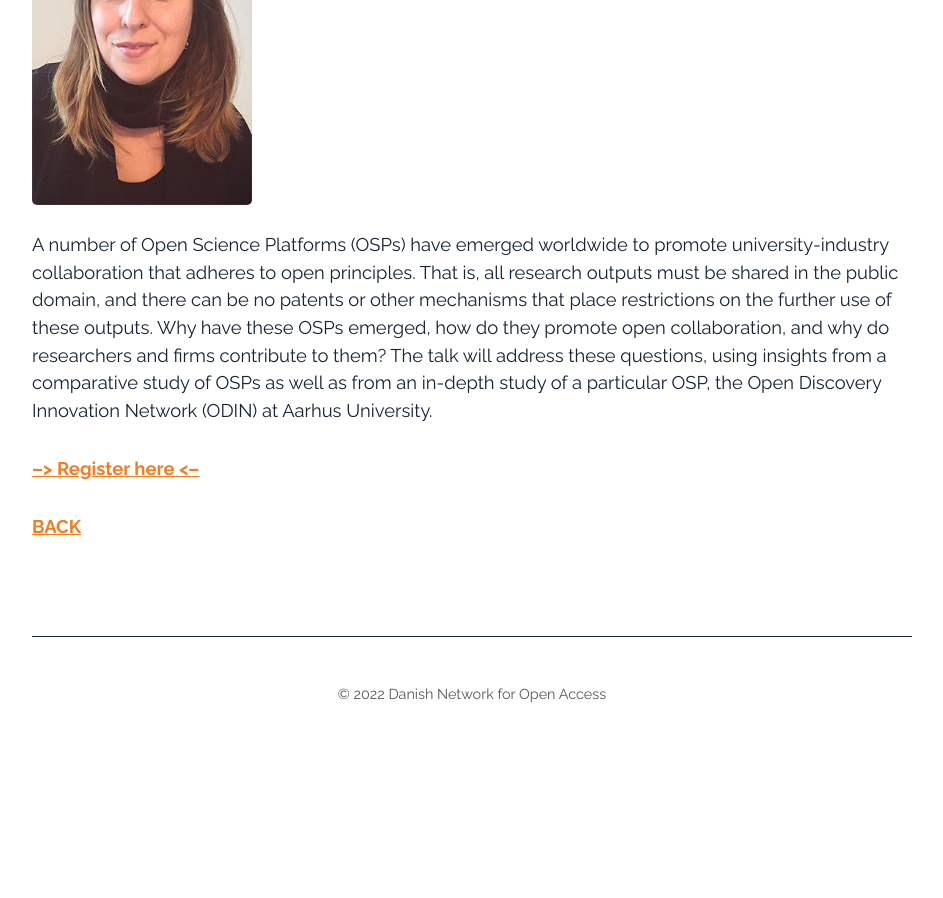
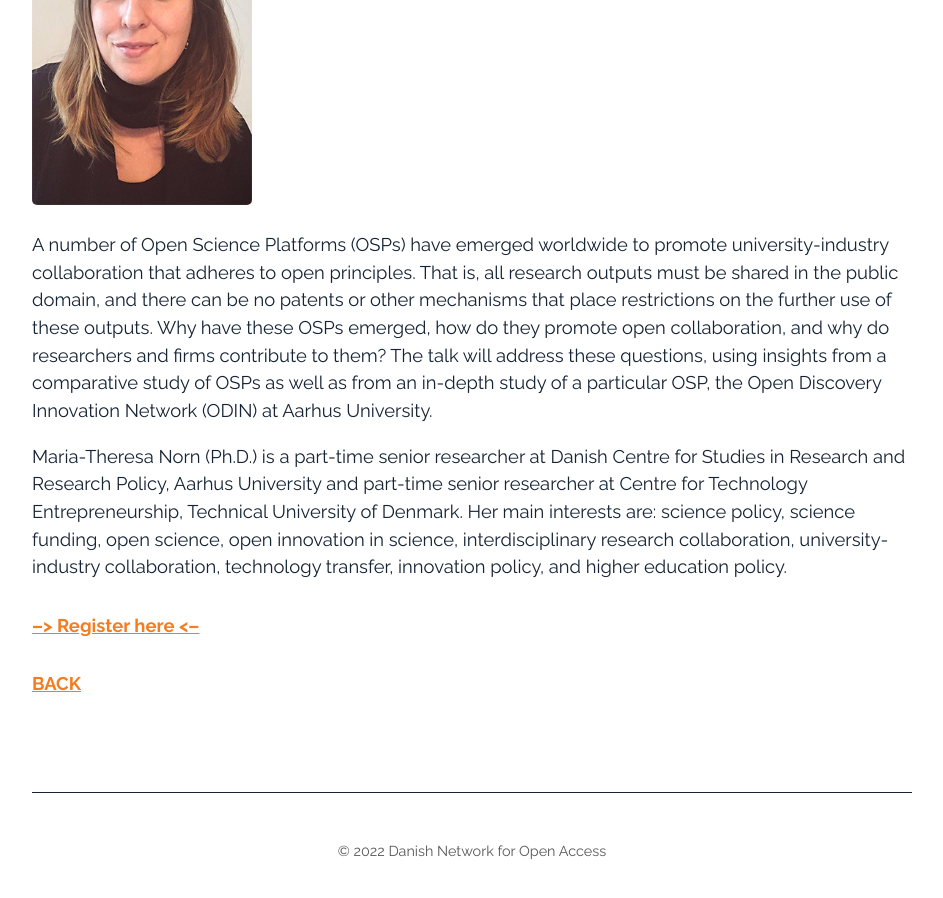
Before and after one commit to openaccess-dk/openaccess-dk.github.io, a Jekyll site: the page built from 01_wednesday.md, in a window 1280 px wide and 900 px high, scrolled down 646 px. Shown: the whole window, without its empty margins (168-1111 px from the left). Built offline with Jekyll 4.4.1, drawn with Linux system fonts in a browser that asks for light colours; before the commit the page ends 1389 px from its top, so only the background shows below that.

Commit message:
Update 01_wednesday.md

```diff
--- a/01_wednesday.md
+++ b/01_wednesday.md
@@ -12,6 +12,9 @@ layout: default
 
 A number of Open Science Platforms (OSPs) have emerged worldwide to promote university-industry collaboration that adheres to open principles. That is, all research outputs must be shared in the public domain, and there can be no patents or other mechanisms that place restrictions on the further use of these outputs. Why have these OSPs emerged, how do they promote open collaboration, and why do researchers and firms contribute to them? The talk will address these questions, using insights from a comparative study of OSPs as well as from an in-depth study of a particular OSP, the Open Discovery Innovation Network (ODIN) at Aarhus University.
 
+Maria-Theresa Norn (Ph.D.) is a part-time senior researcher at Danish Centre for Studies in Research and Research Policy, Aarhus University and part-time senior researcher at Centre for Technology Entrepreneurship, Technical University of Denmark.
+Her main interests are: science policy, science funding, open science, open innovation in science, interdisciplinary research collaboration, university-industry collaboration, technology transfer, innovation policy, and higher education policy.
+
 ##### [--> Register here <--](https://ku-dk.libwizard.com/f/oa_week_web5)
 
 ##### [BACK](https://openaccess.dk/oaw2022#programme-of-the-danish-open-access-week-2022)
```
